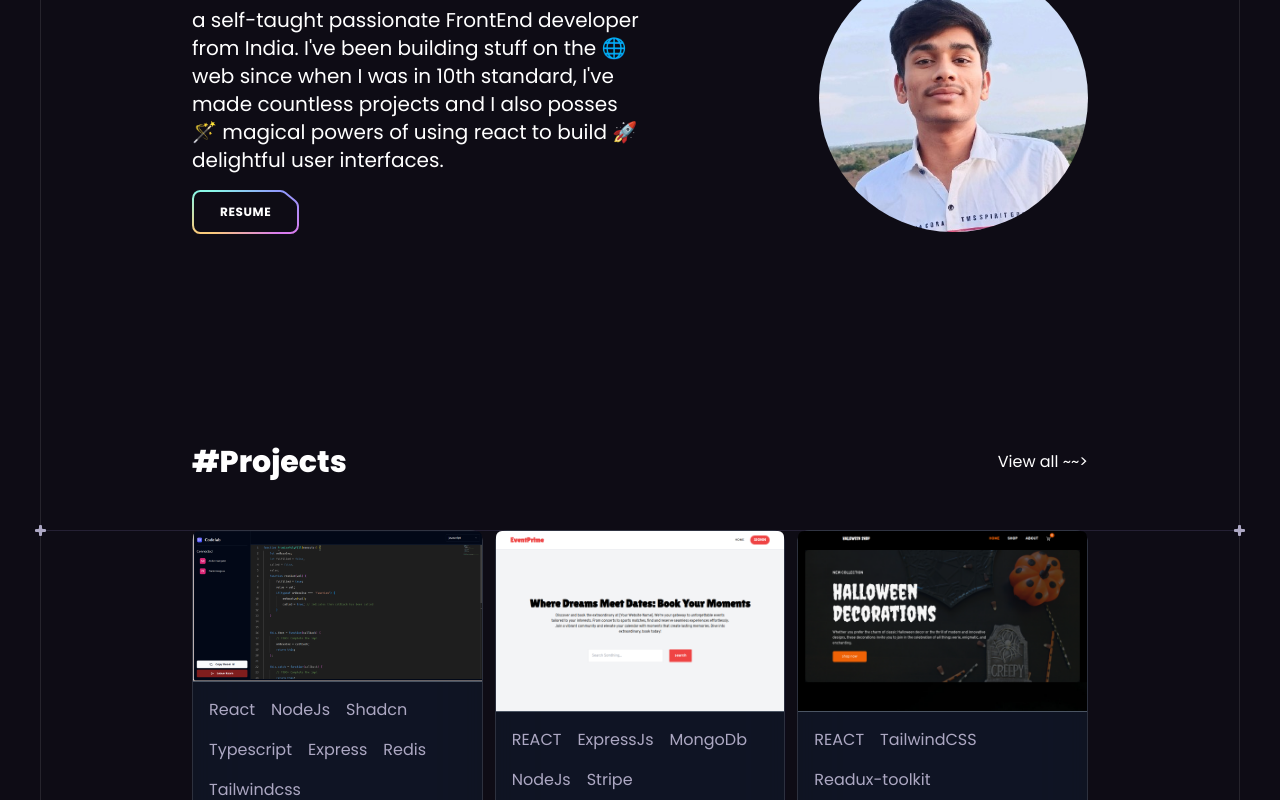
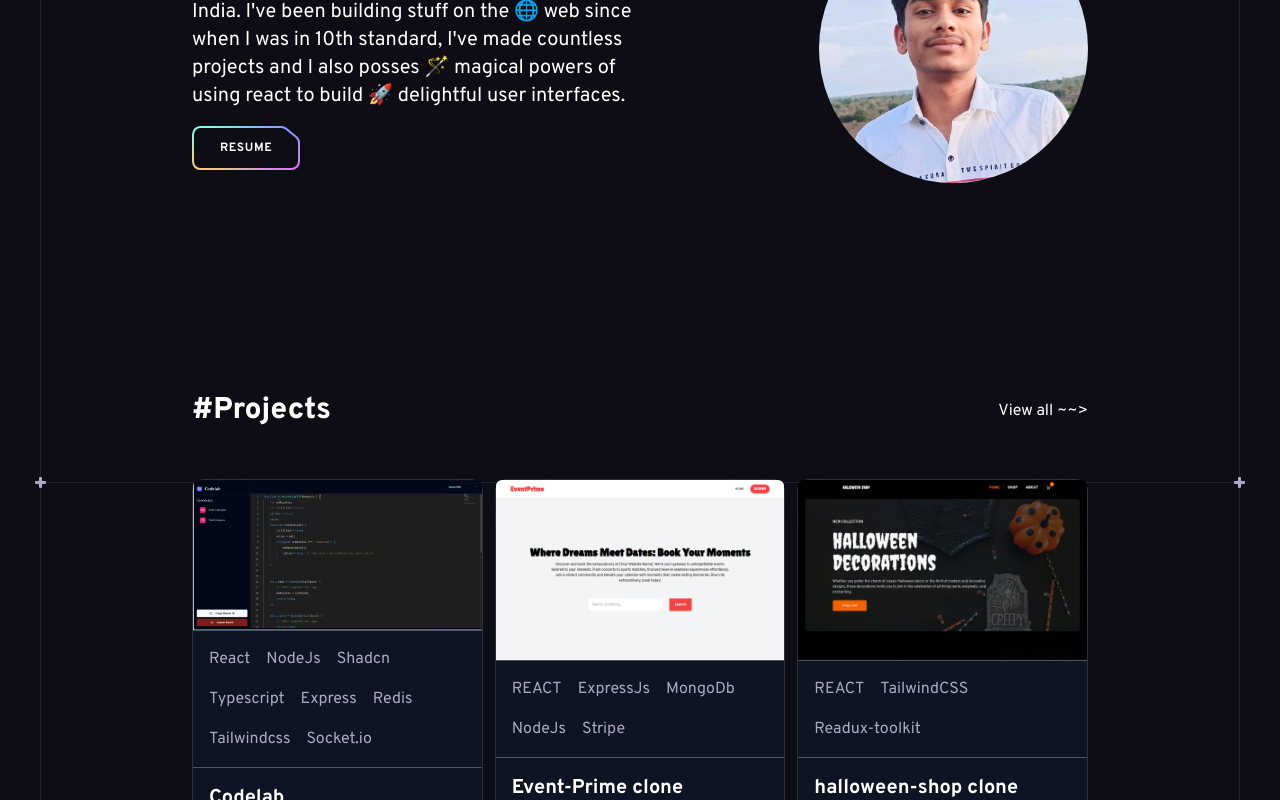
Before and after one commit to Aniket897/aniket, a React (Vite) app: page / in a window 1280 px wide. Shown: the part 1200-2000 px from the top of the page. Built offline with nearby package versions, Linux system fonts and the light colour scheme.

Commit message:
ui fixed - 1001

```diff
--- a/src/components/Projects.jsx
+++ b/src/components/Projects.jsx
@@ -13,6 +13,7 @@
       "Express",
       "Redis",
       "Tailwindcss",
+      "Socket.io",
     ],
     title: "Codelab",
     description: "A real time code collaboration web application",
--- a/src/index.css
+++ b/src/index.css
@@ -1,6 +1,4 @@
-@import url("https://fonts.googleapis.com/css2?family=Outfit:wght@100..900&display=swap");
-@import url('https://fonts.googleapis.com/css2?family=Inter:wght@100..900&family=Montserrat:ital,wght@0,100..900;1,100..900&family=Poppins:ital,wght@0,100;0,200;0,300;0,400;0,500;0,600;0,700;0,800;0,900;1,100;1,200;1,300;1,400;1,500;1,600;1,700;1,800;1,900&family=Roboto:ital,wght@0,100;0,300;0,400;0,500;0,700;0,900;1,100;1,300;1,400;1,500;1,700;1,900&display=swap');
-
+@import url("https://fonts.googleapis.com/css2?family=Overpass:ital,wght@0,100..900;1,100..900&display=swap");
 
 @tailwind base;
 @tailwind components;
@@ -14,12 +12,7 @@
 }
 
 * {
-  /* font-family: "Nova Slim", system-ui; */
-  font-family: "Poppins", sans-serif;
-  /* font-family: "Outfit", sans-serif; */
-  /* font-family: "Truculenta", sans-serif; */
-  /* font-family: "Lucida Sans", "Lucida Sans Regular", "Lucida Grande", */
-  /* "Lucida Sans Unicode", Geneva, Verdana, sans-serif; */
+  font-family: "Overpass", sans-serif;
   scroll-behavior: smooth;
 }
 
@@ -34,8 +27,6 @@
   border-radius: 12px;
   border: 1px solid rgba(255, 255, 255, 0.125);
 }
-
-
 
 @layer base {
   body {
--- a/src/pages/Works.jsx
+++ b/src/pages/Works.jsx
@@ -14,6 +14,7 @@
       "Express",
       "Redis",
       "Tailwindcss",
+      "Socket.io",
     ],
     title: "Codelab",
     description: "A real time code collaboration web application",
```
